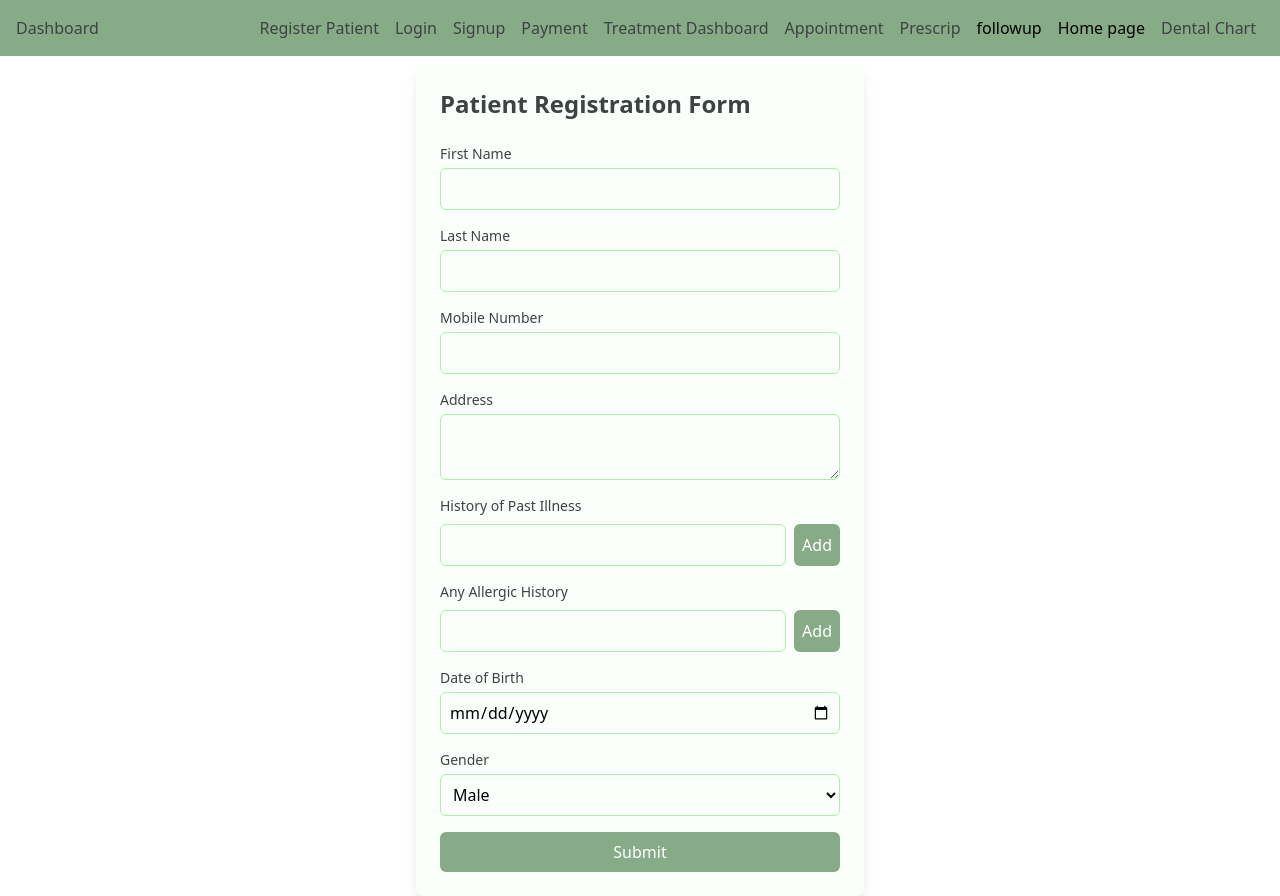
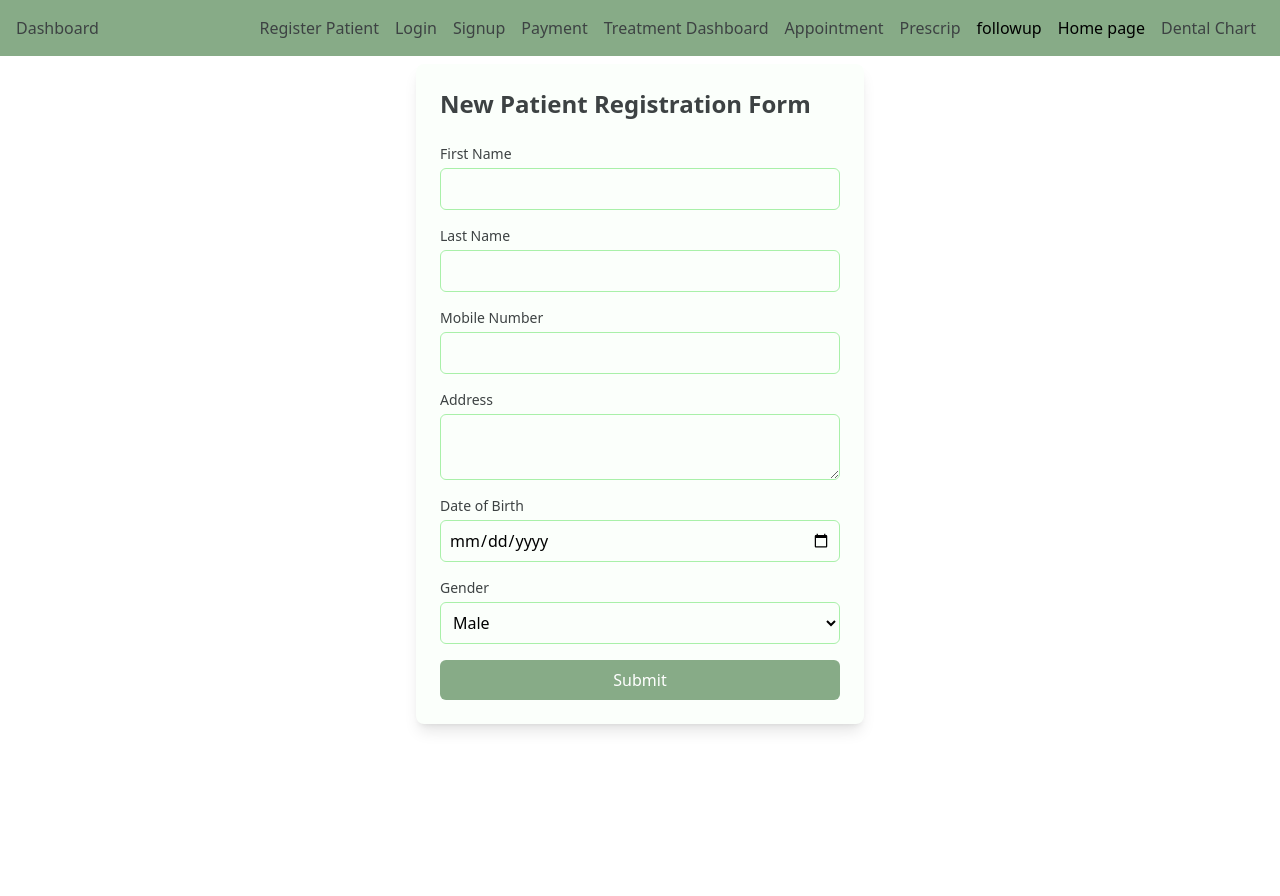
Before and after one commit to tejashriiii/dentistFrontend, a React (Vite) app: page /register in a window 1280 px wide. After the commit the page ends 800 px from the top, so only its background shows below. Built offline with nearby package versions, Linux system fonts and the light colour scheme.

Commit message:
Modify New Patient Register Form

```diff
--- a/src/components/PatientRegisterForm.jsx
+++ b/src/components/PatientRegisterForm.jsx
@@ -6,8 +6,6 @@ const PatientRegisterForm = () => {
     lastName: "",
     mobileNumber: "",
     address: "",
-    pastIllnesses: [],
-    allergicHistories: [],
     dob: "",
     gender: "",
   });
@@ -62,8 +60,6 @@ const PatientRegisterForm = () => {
         first_name: formData.firstName,
         last_name: formData.lastName,
         address: formData.address,
-        illnesses: String(formData.pastIllnesses),
-        allergies: String(formData.allergicHistories),
         gender: formData.gender,
         date_of_birth: formData.dob,
       },
@@ -98,7 +94,7 @@ const PatientRegisterForm = () => {
   return (
     <div className="max-w-md mx-auto p-6 bg-[#fbfffb] rounded-lg shadow-lg mt-2">
       <h2 className="text-2xl font-bold text-[#3d4243] mb-6">
-        Patient Registration Form
+        New Patient Registration Form
       </h2>
       <form onSubmit={handleSubmit}>
         <div className="mb-4">
@@ -152,78 +148,6 @@ const PatientRegisterForm = () => {
             className="mt-1 block w-full p-2 border border-[#a9f0a9] rounded-md focus:outline-none focus:ring-2 focus:ring-[#87ab87]"
           />
         </div>
-
-        <div className="mb-4">
-          <label className="block text-sm font-medium text-[#3d4243]">
-            History of Past Illness
-          </label>
-          {formData.pastIllnesses.map((illness, index) => (
-            <div
-              key={index}
-              className="flex justify-between items-center bg-purple-100 p-2 rounded-md mb-2"
-            >
-              <span>{illness}</span>
-              <button
-                type="button"
-                onClick={() => handleRemoveIllness(index)}
-                className="text-[#3d4243] font-bold"
-              >
-                &times;
-              </button>
-            </div>
-          ))}
-          <div className="flex gap-2 mt-2">
-            <input
-              type="text"
-              value={illnessInput}
-              onChange={(e) => setIllnessInput(e.target.value)}
-              className="flex-1 p-2 border border-[#a9f0a9] rounded-md focus:outline-none"
-            />
-            <button
-              type="button"
-              onClick={handleAddIllness}
-              className="bg-[#87ab87] text-white p-2 rounded-md"
-            >
-              Add
-            </button>
-          </div>
-        </div>
-
-        <div className="mb-4">
-          <label className="block text-sm font-medium text-[#3d4243]">
-            Any Allergic History
-          </label>
-          {formData.allergicHistories.map((allergy, index) => (
-            <div
-              key={index}
-              className="flex justify-between items-center bg-purple-100 p-2 rounded-md mb-2"
-            >
-              <span>{allergy}</span>
-              <button
-                type="button"
-                onClick={() => handleRemoveAllergy(index)}
-                className="text-[#3d4243] font-bold"
-              >
-                &times;
-              </button>
-            </div>
-          ))}
-          <div className="flex gap-2 mt-2">
-            <input
-              type="text"
-              value={allergyInput}
-              onChange={(e) => setAllergyInput(e.target.value)}
-              className="flex-1 p-2 border border-[#a9f0a9] rounded-md focus:outline-none"
-            />
-            <button
-              type="button"
-              onClick={handleAddAllergy}
-              className="bg-[#87ab87] text-white p-2 rounded-md"
-            >
-              Add
-            </button>
-          </div>
-        </div>
         <div className="mb-4">
           <label className="block text-sm font-medium text-[#3d4243]">
             Date of Birth
```
